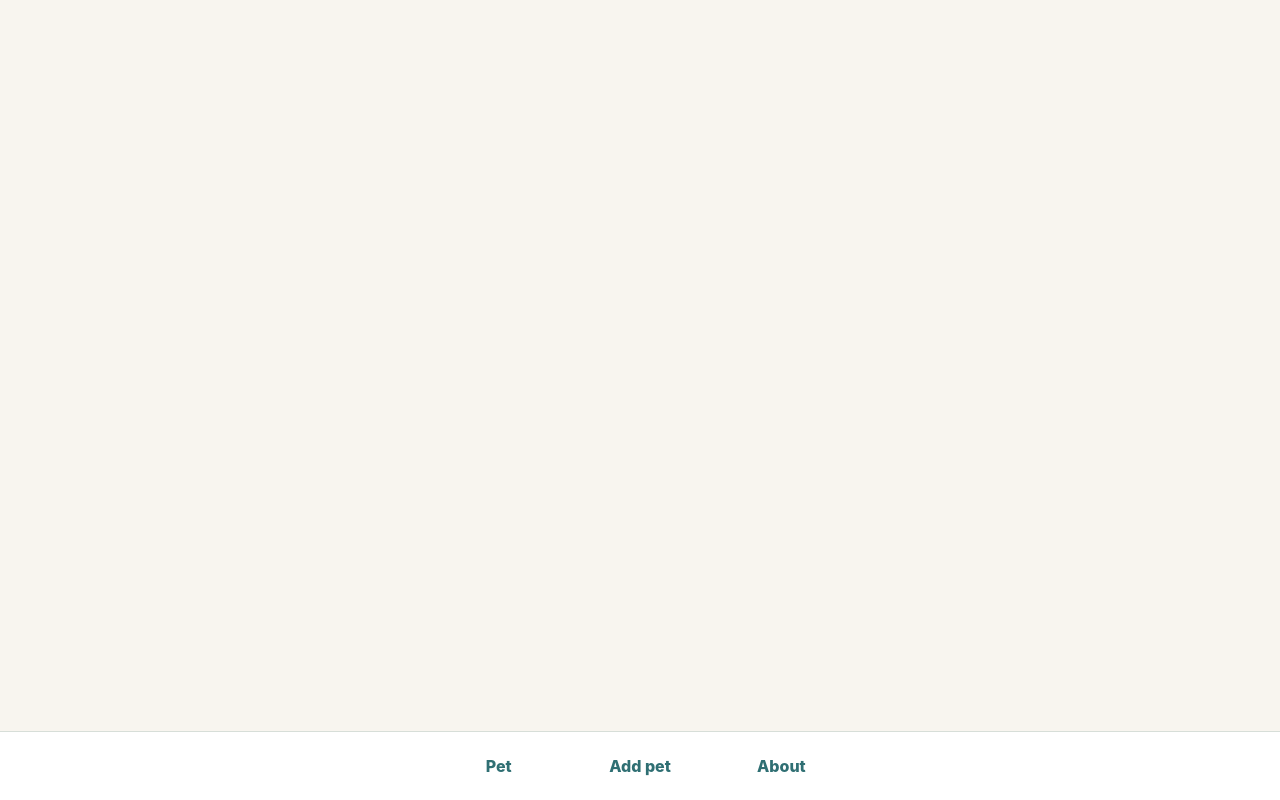
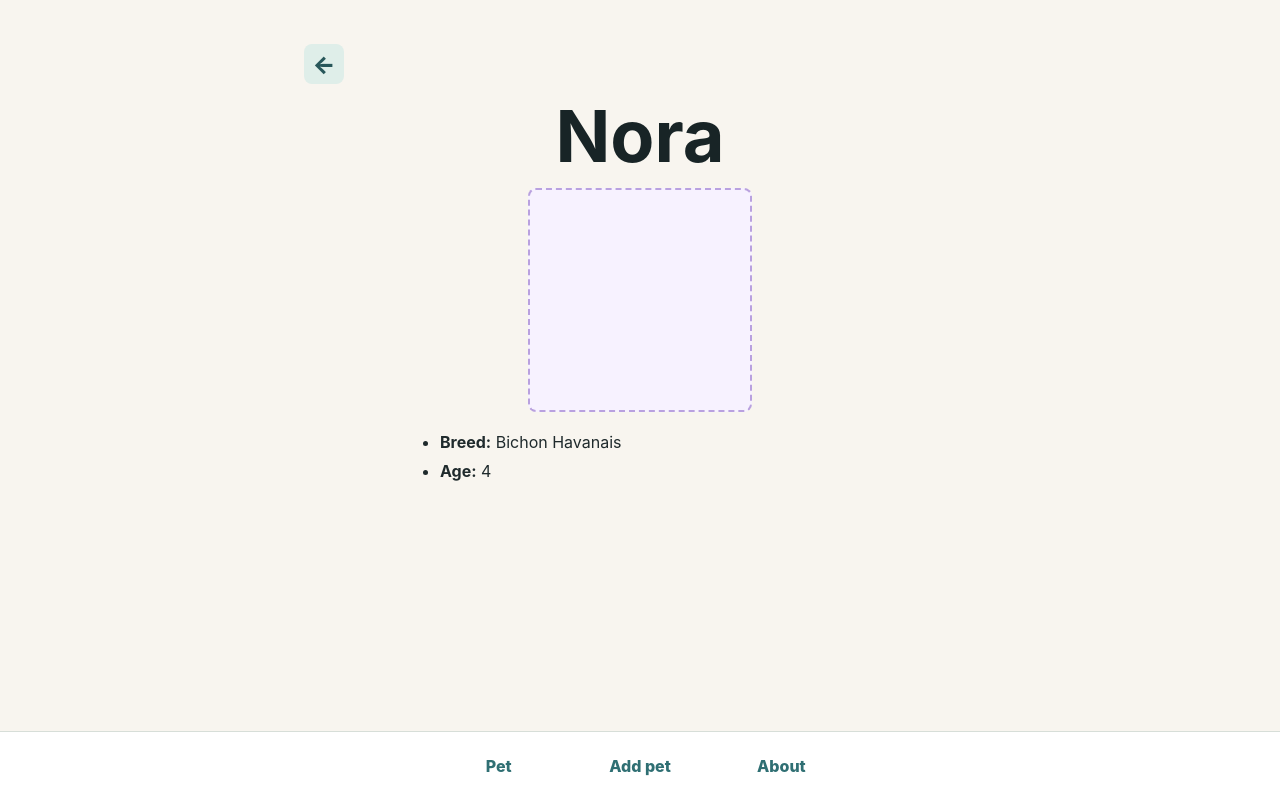
Before and after one commit to LadyLockheed/pet-pwa, a React (Vite) app: page /pets/1 in a window 1280 px wide. Before the commit this address had no page. Built offline with nearby package versions, Linux system fonts and the light colour scheme.

Commit message:
Create boilerplate PetDetails and wire with route

```diff
--- a/src/App.tsx
+++ b/src/App.tsx
@@ -4,6 +4,7 @@ import AddPetForm from './components/AddPetForm';
 import PetsOverview from './components/PetsOverview';
 import { petType, type Pet } from './db';
 import About from './components/About';
+import PetDetails from './components/PetDetails';
 
 //TODO byt ut age till födelsedag och visa ålder utifrån den istället
 const pets: Pet[] = [
@@ -36,6 +37,7 @@ function App() {
 					<Route path="/add-pet" element={<AddPetForm />} />
 					<Route path="/pets-overview" element={<Navigate to="/" replace />} />
 					<Route path="/about" element={<About />} />
+					<Route path="/pets/:petId" element={<PetDetails pets={pets} />} />
 				</Routes>
 			</Layout>
 		</BrowserRouter>
--- a/src/components/PetCard.tsx
+++ b/src/components/PetCard.tsx
@@ -1,4 +1,5 @@
 import styled from 'styled-components';
+import { Link } from 'react-router-dom';
 import type { Pet } from '../db';
 
 interface PetCardProps {
@@ -12,11 +13,11 @@ export default function PetCard({ pet }: PetCardProps) {
 	];
 
 	return (
-		<Card>
-			<div style={{ display: 'flex', flexDirection: 'column' }}>
+		<CardLink to={`/pets/${pet.id}`}>
+			<PetMedia>
 				<Name>{pet.name}</Name>
 				<PicturePlaceholder />
-			</div>
+			</PetMedia>
 			<DetailsList>
 				{petDetails.map(([label, value]) => (
 					<li key={label}>
@@ -24,7 +25,7 @@ export default function PetCard({ pet }: PetCardProps) {
 					</li>
 				))}
 			</DetailsList>
-		</Card>
+		</CardLink>
 	);
 }
 
@@ -34,11 +35,20 @@ const Name = styled.h1({
 	textAlign: 'center',
 });
 
-const Card = styled.article({
+const CardLink = styled(Link)({
+	display: 'block',
 	padding: '24px',
 	border: '1px solid #d7c7f2',
 	borderRadius: '8px',
 	backgroundColor: '#ffffff',
+	color: 'inherit',
+	textDecoration: 'none',
+});
+
+const PetMedia = styled.div({
+	display: 'flex',
+	flexDirection: 'column',
+	alignItems: 'center',
 });
 
 const PicturePlaceholder = styled.div({
--- /dev/null
+++ b/src/components/PetDetails.tsx
@@ -0,0 +1,86 @@
+import { Link, useParams } from 'react-router-dom';
+import styled from 'styled-components';
+import type { Pet } from '../db';
+
+interface PetDetailsProps {
+	pets: Pet[];
+}
+
+export default function PetDetails({ pets }: PetDetailsProps) {
+	const { petId } = useParams();
+	const pet = pets.find((currentPet) => currentPet.id === petId);
+
+	if (!pet) {
+		return (
+			<Details>
+				<BackButton to="/" aria-label="Back to pets overview">
+					←
+				</BackButton>
+				<h1>Pet not found</h1>
+				<Link to="/">Back to pets</Link>
+			</Details>
+		);
+	}
+
+	const petDetails = [
+		['Breed', pet.breed],
+		['Age', pet.age],
+	];
+
+	return (
+		<Details>
+			<BackButton to="/" aria-label="Back to pets overview">
+				←
+			</BackButton>
+			<h1>{pet.name}</h1>
+			<PicturePlaceholder />
+			<InfoList>
+				{petDetails.map(([label, value]) => (
+					<li key={label}>
+						<strong>{label}:</strong> {value}
+					</li>
+				))}
+			</InfoList>
+		</Details>
+	);
+}
+
+const Details = styled.section({
+	display: 'grid',
+	justifyItems: 'center',
+	gap: '16px',
+	width: '100%',
+	maxWidth: '720px',
+	boxSizing: 'border-box',
+	padding: '24px',
+});
+
+const BackButton = styled(Link)({
+	justifySelf: 'start',
+	display: 'grid',
+	width: '40px',
+	height: '40px',
+	placeItems: 'center',
+	borderRadius: '8px',
+	backgroundColor: '#dfeee9',
+	color: '#28575a',
+	fontSize: '1.5rem',
+	fontWeight: 800,
+	textDecoration: 'none',
+});
+
+const PicturePlaceholder = styled.div({
+	width: '220px',
+	aspectRatio: '1',
+	border: '2px dashed #b9a1df',
+	borderRadius: '8px',
+	backgroundColor: '#f7f2ff',
+});
+
+const InfoList = styled.ul({
+	width: '100%',
+	maxWidth: '420px',
+	margin: 0,
+	paddingLeft: '20px',
+	lineHeight: 1.8,
+});
```
